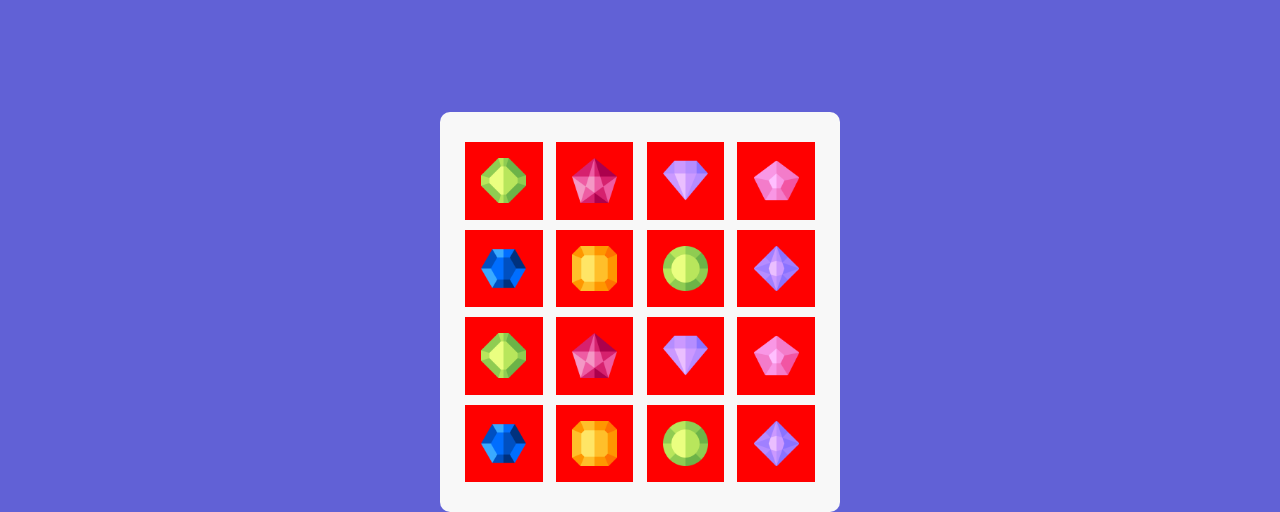
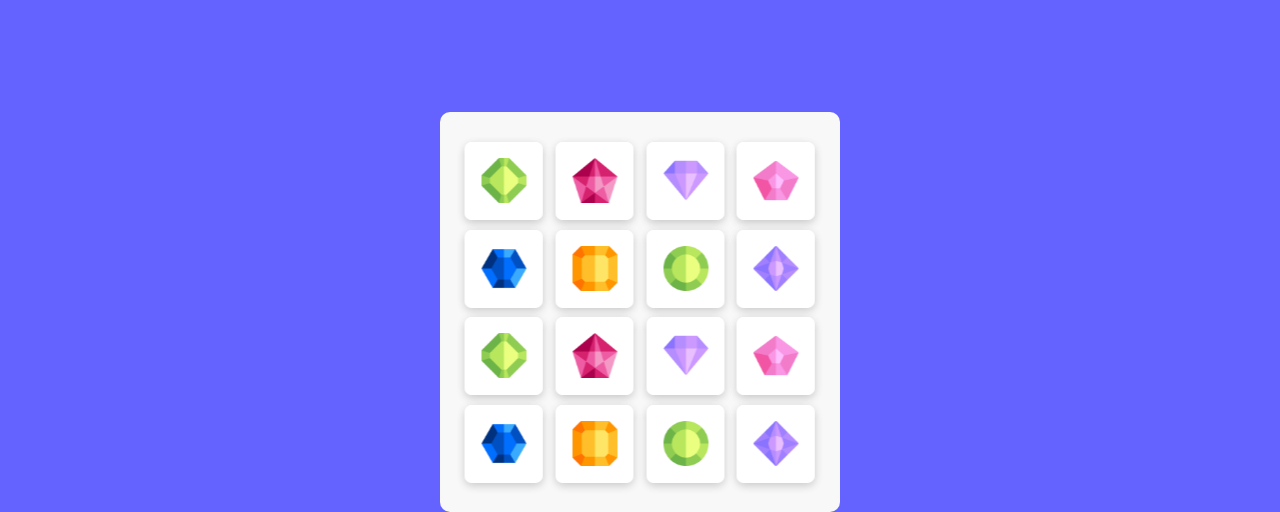
Before and after one commit to yonathan21/memory_game, a plain HTML site: page index.html in a window 1280 px wide. Shown: the part 288-800 px from the top of the page. Drawn offline with Linux system fonts and the light colour scheme.

Commit message:
rotating

```diff
--- a/style.css
+++ b/style.css
@@ -6,11 +6,12 @@
 
 body{
   display: flex;
+  flex: 1;
   flex-direction: column;
   align-items: center;
   justify-content: center;
   min-height: 100vh;
-  background-color:  #6161d6;
+  background-color:  #6563ff;
 }
 
 .head{
@@ -46,6 +47,9 @@ body{
 
 .cards .card{
   cursor: pointer;
+  position: relative;
+  perspective: 800px;
+  transform-style: preserve-3d;
   height: calc(100%/4 - 10px);
   width: calc(100% / 4 - 10px);
 }
@@ -53,13 +57,31 @@ body{
 .cards .card .view{
   width: 100%;
   height: 100%;
-  background: red;
+  background: #fff;
+  position: absolute;
+  border-radius: 7px;
+  transition: transform 0.25s linear;
+  box-shadow: 0 3px 10px rgba(0, 0, 0, 0.1);
 }
 
-.card .front-view {
-  display: none;
+.card .front-view span{
+  font-size: 43px;
+  font-weight: bolder;
+  color: #6563ff;
+}
+
+.card .back-view {
+  transform: rotateY(-180deg);
 }
 
 .card .back-view img{
   max-width: 45px;
 }
+
+.card:hover .front-view{
+  transform: rotateY(180deg);
+}
+
+.card:hover .back-view{
+  transform: rotateY(0deg);
+}
```
